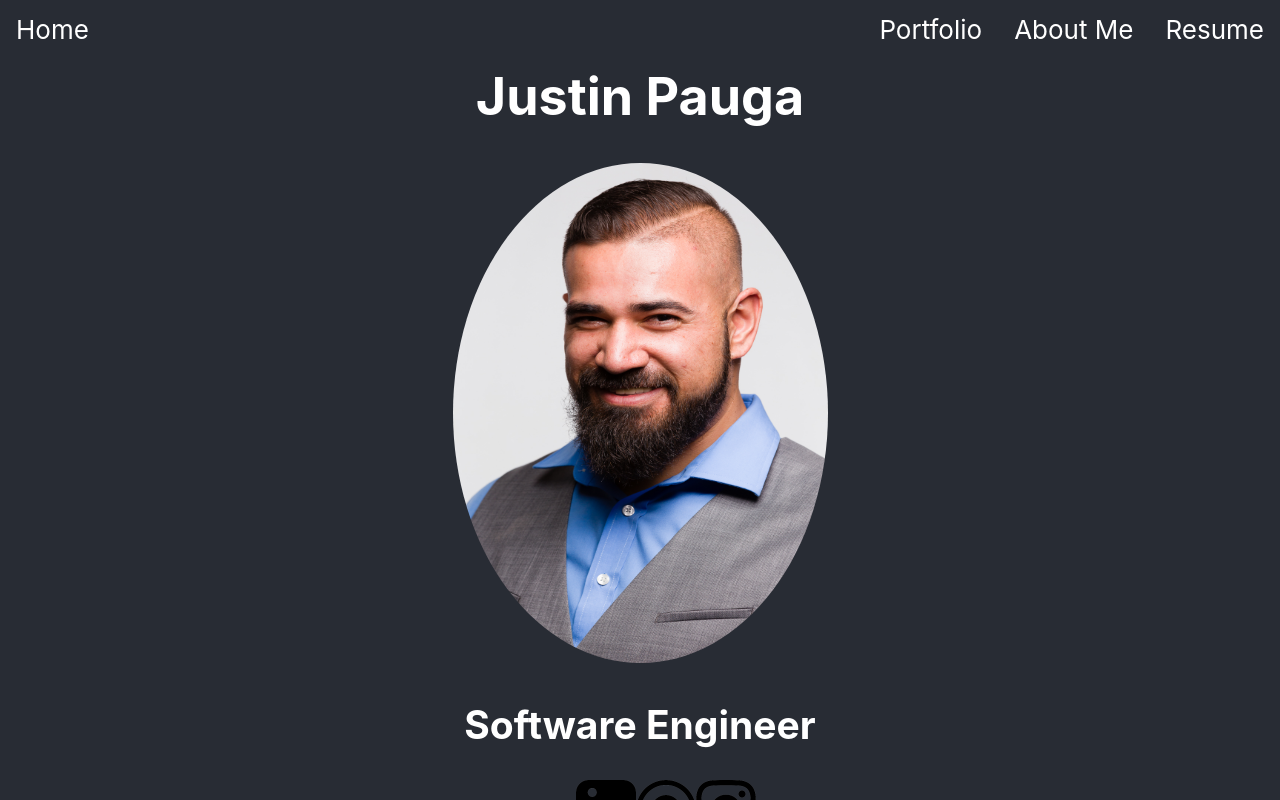
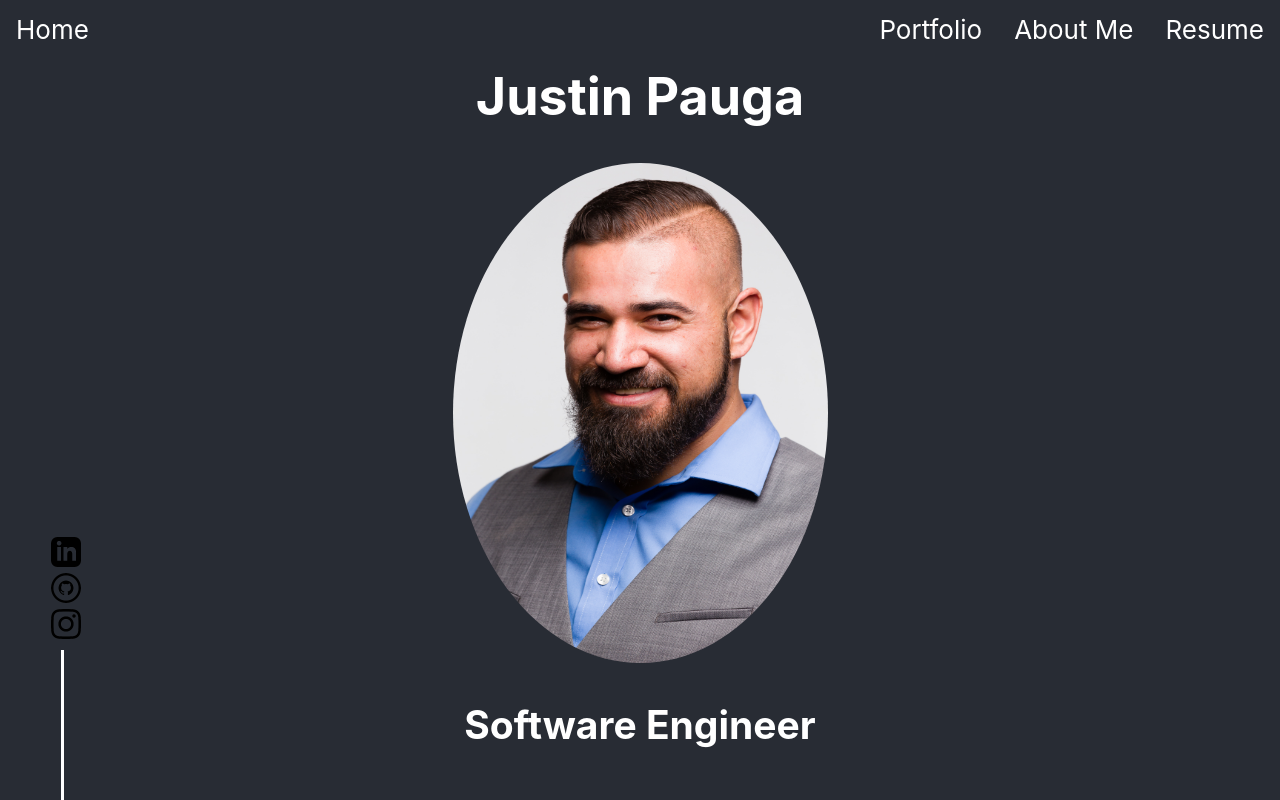
Before and after one commit to paugajt/justinpaugaportfolio, a React (Create React App) app: page / in a window 1280 px wide. Built offline with nearby package versions, Linux system fonts and the light colour scheme; no server answers.

Commit message:
Changed location of social media links

```diff
--- a/src/App.js
+++ b/src/App.js
@@ -5,6 +5,7 @@ import Footer from './Components/Footer';
 import Home from './Components/Home';
 import IgTiles from './Components/IgTiles';
 import Portfolio from './Components/Portfolio';
+import SocialMedia from './Components/SocialMedia';
 
 
 class App extends Component {
@@ -16,6 +17,7 @@ class App extends Component {
       <Portfolio />
       <IgTiles />
       <Footer />
+      <SocialMedia />
       </div>
     );
   }
--- a/src/CSS/App.css
+++ b/src/CSS/App.css
@@ -1,19 +1,6 @@
 .App {
   text-align: center;
   background-color: #282c34;
-  font-size: calc(10px + 2vmin);
-  color: white;
-}
-
-
-
-.App-header {
-  background-color: #282c34;
-  min-height: 100vh;
-  display: flex;
-  flex-direction: column;
-  align-items: center;
-  justify-content: center;
   font-size: calc(10px + 2vmin);
   color: white;
 }
--- a/src/CSS/Home.css
+++ b/src/CSS/Home.css
@@ -1,5 +1,5 @@
 
-
+/*
 ul {
     list-style-type: none;
     margin: 0;
@@ -9,9 +9,9 @@ ul {
 
 li {
       float: left;
-  }
+  } */
 
-  img {
+  /* img {
     height: 60px;
     width: 60px;
-  }
+  } */
--- a/src/Components/Home.js
+++ b/src/Components/Home.js
@@ -1,7 +1,4 @@
 import React, { Component } from 'react';
-import linkedin from '../Icons/linkedIn.png';
-import github from '../Icons/github.png';
-import instagram from '../Icons/instagram.png';
 import '../CSS/Home.css'
 import headshot from '../Photos/HeadShot.jpg'
 
@@ -12,13 +9,6 @@ class Home extends Component {
                 <h1>Justin Pauga</h1>
                 <img src={headshot} alt='headshot' style={{borderRadius: '50%', height: '500px', width: '375px'}}/>
                 <h2>Software Engineer</h2>
-                <span>
-                <ul style={{position: 'relative', top: '50%', left: '45%'}}>
-                    <li style={{liStyle}}><a href='https://www.linkedin.com/in/justin-pauga/' target='_blank'><img src={linkedin} alt='LinkedIn' /></a></li>
-                    <li style={{liStyle}}><a href='https://github.com/paugajt' target='_blank'><img src={github} alt='Github'/></a></li>
-                    <li style={{liStyle}}><a href='https://www.instagram.com/sh0wnuf/' target='_blank'><img src={instagram} alt='Instagram' /></a></li>
-                </ul>
-                </span>
             </div>
         );
     }
--- a/src/Components/Portfolio.js
+++ b/src/Components/Portfolio.js
@@ -4,7 +4,7 @@ import Springboot from '../Components/Projects/Springboot';
 class Portfolio extends Component {
     render() {
         return (
-            <div id='portfolio' style={{paddingTop: '175px'}}>
+            <div id='portfolio' style={{paddingTop: '175px', margin: '0 10%'}}>
                 <div style={{background: '#5b6e91'}}>
                 <h1 style={headerStyle}><span style={spanStyle}>Portfolio</span></h1>
                 <Springboot />
--- /dev/null
+++ b/src/Components/SocialMedia.js
@@ -0,0 +1,44 @@
+import React, { Component } from 'react';
+import linkedin from '../Icons/linkedIn.png';
+import github from '../Icons/github.png';
+import instagram from '../Icons/instagram.png';
+
+class SocialMedia extends Component {
+    render() {
+        return (
+            <div className='social-media-btns'>
+                <div style={{borderLeft: '4px, black', height:'30px'}}></div>
+                <ul style={{position: 'fixed', bottom: '155px', listStyleType: 'none', margin:'0', padding:'0', left: '4%'}}>
+                    <li style={{liStyle}}><a href='https://www.linkedin.com/in/justin-pauga/' target='_blank' style={linkStyle}><img src={linkedin} alt='LinkedIn' style={imgStyle} /></a></li>
+                    <li style={{liStyle}}><a href='https://github.com/paugajt' target='_blank' style={linkStyle}><img src={github} alt='Github' style={imgStyle}/></a></li>
+                    <li style={{liStyle}}><a href='https://www.instagram.com/sh0wnuf/' target='_blank' style={linkStyle}><img src={instagram} alt='Instagram' style={imgStyle} /></a></li>
+                </ul>
+                <div style={bullshit}></div>
+
+            </div>
+        )
+    }
+}
+
+const liStyle = {
+    display: 'block'
+}
+
+const linkStyle = {
+    display: 'block'
+}
+
+const imgStyle = {
+    height: '30px',
+    width: '30px',
+}
+
+const bullshit = {
+  borderLeft: '3px solid white',
+  height: '150px',
+  position: 'fixed',
+  bottom: '0',
+  left: '5%',
+  marginLeft: '-3px',
+}
+export default SocialMedia;
```
Also changed, not shown: src/Components/NavBar.js (+0 -22 lines).
